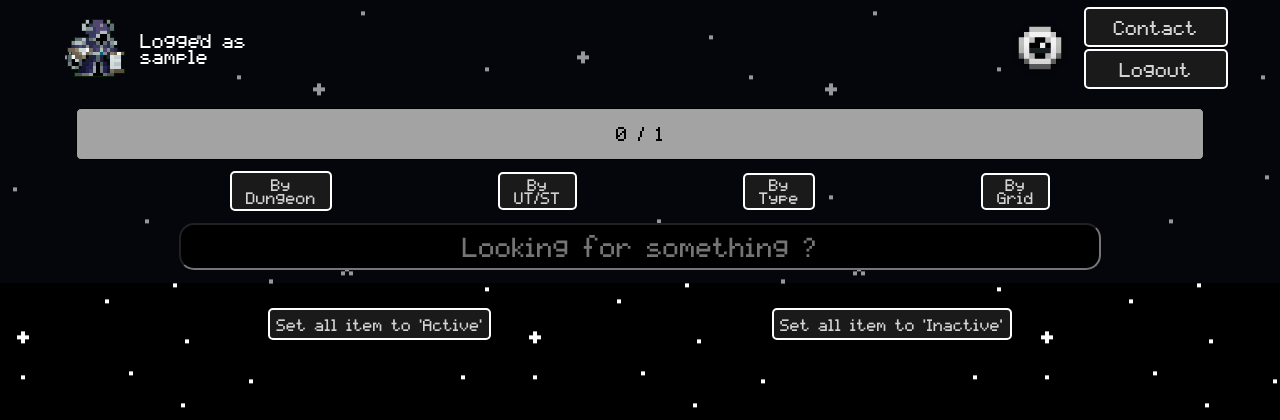
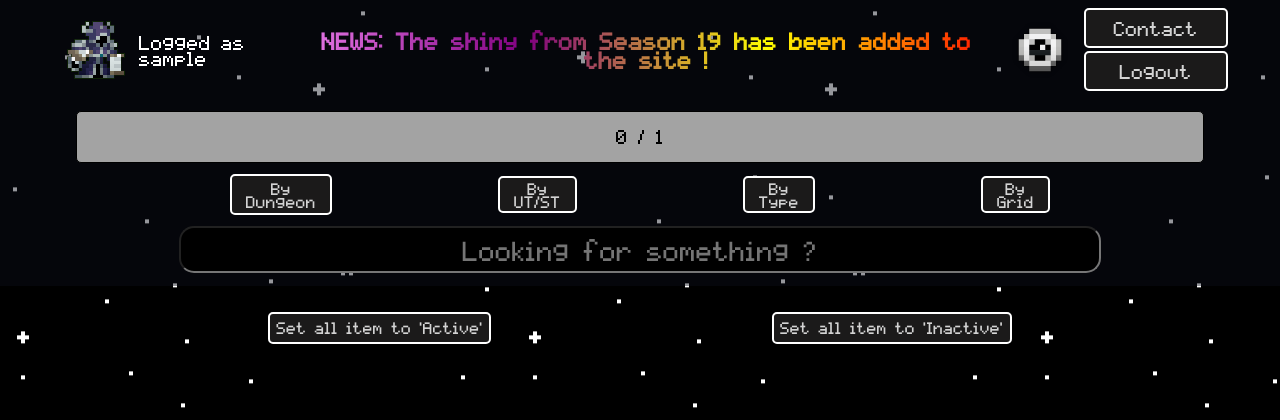
Before and after one commit to Azkomar/BOTMG, a Flask app: page /tableSearch in a window 1280 px wide. Shown: the top 420 px of the page. Run offline with Flask 3, Linux system fonts and the light colour scheme; the visitor is signed in with stand-in values (Sample User, id 1); some libraries are stand-ins or nearby versions.

Commit message:
Ajout shiny s19 + texte en header

```diff
--- a/static/style.css
+++ b/static/style.css
@@ -282,6 +282,16 @@ body {
     align-items: center;
 }
 
+.news {
+    padding: 1%;
+    text-align: center;
+    font-size: larger;
+    font-weight: bold;
+    background-image: linear-gradient(to right, violet, purple, yellow, red);
+    background-clip: text;
+    color: transparent;
+}
+
 .logP {
     display: flex;
     align-items: center;
--- a/templates/childLayout.html
+++ b/templates/childLayout.html
@@ -2,6 +2,7 @@
 <div id="head">
     <div id="log">
         <p class="logP"><img src="./static/img/Avalon.png" alt="Avalon" width="64" height="64" class="headImg">Logged as {{username}}</p>
+        <p class="news">NEWS: The shiny from Season 19 has been added to the site !</p>
         <div class="logP">
             <a href="https://www.realmeye.com" target="_blank" class="headImg">
                 <img src="./static/img/eye.png" alt="Wiki Eye" width="64" height="64">
--- a/templates/sort.html
+++ b/templates/sort.html
@@ -27,8 +27,6 @@
 </main>
 <script type="text/javascript">
     const active = new Map();
-    const size = parseInt({{size}});
-    let totalItem = parseInt({{totalItem}});
 </script>
 <script type="module" src="./static/js/sortSearch.js"></script>
 <script type="module" src="./static/js/initFunc.js"></script>
--- a/templates/tableSearch.html
+++ b/templates/tableSearch.html
@@ -23,10 +23,6 @@
         </div>
     </form>
 </main>
-    <script type="text/javascript">
-        const size = parseInt({{size}});
-        let totalItem = parseInt({{totalItem}});
-    </script>
     <script type="module" src="./static/js/search.js"></script>
     <script type="module" src="./static/js/initFunc.js"></script>
     <script type="text/javascript" src="./static/js/setItem.js"></script>
```
Also changed, not shown: static/img/sortImg/CY.png (added).
